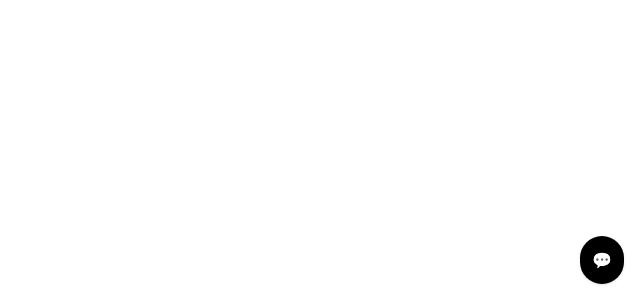
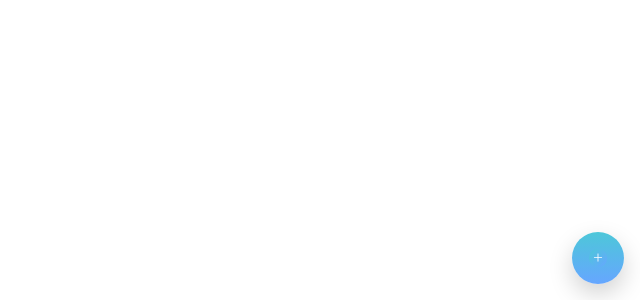
Before and after one commit to NextSphereOfficial/widget-nextsphere, a React (Vite) app in the folder apps/widget/: page / in a window 1280 px wide. Shown: the part 500-800 px from the top of the page, without its empty margins (640-1280 px from the left). Built offline with nearby package versions, Linux system fonts and the light colour scheme.

Commit message:
added header, icon and launcher

```diff
--- a/apps/widget/src/App.tsx
+++ b/apps/widget/src/App.tsx
@@ -8,6 +8,10 @@ import WelcomeCard from "./components/WelcomeCard";                 // a) import
 import QuickActions, { QuickItem } from "./components/QuickActions"; // a) import
 import TypingLoader from "./components/TypingLoader";                // a) import
 import "./styles/WidgetUI.css";                                      // a) import
+
+import HeaderBar from "./components/HeaderBar";
+import Launcher from "./components/Launcher";
+
 
 type Msg = { role: 'user' | 'assistant'; content: string };
 
@@ -113,45 +117,23 @@ export default function App() {
 
   return (
     <div className="fixed bottom-4 right-4 z-50">
-      {!open && (
-        <button
-          className="rounded-full p-3 shadow bg-black text-white"
-          onClick={() => setOpen(true)}
-          aria-label={locale === 'en' ? 'Open chat' : 'Apri chat'}
-        >
-          💬
-        </button>
-      )}
+     {!open && (
+  <Launcher
+    onOpen={() => setOpen(true)}
+    ariaLabel={locale === 'en' ? 'Open chat' : 'Apri chat'}
+    showUnread={false} // potrai metterlo true in futuro se vuoi il badge
+  />
+)}
+
 
       {open && (
         <div className="w-96 max-w-[92vw] h-96 rounded-2xl shadow-xl overflow-hidden bg-white/80 backdrop-blur-md border border-black/5 flex flex-col">
           {/* Header minimal, senza testo/brand name visibile */}
-          <header className="h-12 flex items-center justify-between px-3 bg-gradient-to-r from-gray-50 via-white to-gray-50 border-b border-black/5">
-            {/* Icona tonda come marchio "muto" */}
-            <div className="flex items-center gap-2">
-              <span
-                className="inline-block h-6 w-6 rounded-full bg-black/80"
-                aria-hidden
-              />
-              <span className="sr-only">NextSphere</span>
-            </div>
+          <HeaderBar
+             locale={locale as "it" | "en"}
+           onClose={() => setOpen(false)}
+      />
 
-            {/* Pulsante chiudi (manteniamo solo close, niente minimize per ora) */}
-            <button
-              className="h-8 w-8 grid place-items-center rounded-lg hover:bg-black/5 transition"
-              aria-label={locale === 'en' ? 'Close chat' : 'Chiudi chat'}
-              onClick={() => setOpen(false)}
-            >
-              <svg width="16" height="16" viewBox="0 0 24 24">
-                <path
-                  d="M6 6l12 12M18 6L6 18"
-                  stroke="currentColor"
-                  strokeWidth="2"
-                  strokeLinecap="round"
-                />
-              </svg>
-            </button>
-          </header>
 
           {/* Area messaggi */}
           <div className="flex-1 overflow-auto p-4 space-y-3 chat-scroll">
--- /dev/null
+++ b/apps/widget/src/components/HeaderBar.tsx
@@ -0,0 +1,38 @@
+import React from "react";
+import IconLumo from "./IconLumo";
+
+type Props = {
+  locale: "it" | "en";
+  onClose: () => void;
+};
+
+export default function HeaderBar({ locale, onClose }: Props) {
+  return (
+    <header className="ns-header" role="banner">
+      <div className="ns-header__brand">
+        <span className="ns-header__icon">
+          <IconLumo size={18} />
+        </span>
+        <div className="ns-header__titles">
+          <strong className="ns-header__title">Lumo</strong>
+          <span className="ns-header__subtitle">by NextSphere</span>
+        </div>
+      </div>
+      <button
+        className="ns-header__close"
+        aria-label={locale === "en" ? "Close chat" : "Chiudi chat"}
+        onClick={onClose}
+        type="button"
+      >
+        <svg width="16" height="16" viewBox="0 0 24 24" aria-hidden="true">
+          <path
+            d="M6 6l12 12M18 6L6 18"
+            stroke="currentColor"
+            strokeWidth="2"
+            strokeLinecap="round"
+          />
+        </svg>
+      </button>
+    </header>
+  );
+}
--- /dev/null
+++ b/apps/widget/src/components/IconLumo.tsx
@@ -0,0 +1,27 @@
+import React from "react";
+
+type Props = { size?: number; title?: string };
+
+export default function IconLumo({ size = 20, title = "Lumo" }: Props) {
+  return (
+    <svg
+      width={size}
+      height={size}
+      viewBox="0 0 48 48"
+      role="img"
+      aria-label={title}
+    >
+      <defs>
+        <linearGradient id="nsGrad" x1="0" y1="0" x2="1" y2="1">
+          <stop offset="0%" stopColor="#4dc7d9" />
+          <stop offset="100%" stopColor="#66a6ff" />
+        </linearGradient>
+      </defs>
+      <circle cx="24" cy="24" r="22" fill="url(#nsGrad)" />
+      <path
+        d="M24 13c.6 0 1 .4 1 1v8h8a1 1 0 010 2h-8v8a1 1 0 01-2 0v-8h-8a1 1 0 010-2h8v-8c0-.6.4-1 1-1z"
+        fill="white"
+      />
+    </svg>
+  );
+}
--- /dev/null
+++ b/apps/widget/src/components/Launcher.tsx
@@ -0,0 +1,22 @@
+import React from "react";
+import IconLumo from "./IconLumo";
+
+type Props = {
+  onOpen: () => void;
+  ariaLabel?: string;
+  showUnread?: boolean;
+};
+
+export default function Launcher({ onOpen, ariaLabel, showUnread = false }: Props) {
+  return (
+    <button
+      type="button"
+      className="ns-launcher"
+      onClick={onOpen}
+      aria-label={ariaLabel || "Apri chat"}
+    >
+      <IconLumo size={20} />
+      {showUnread && <span className="ns-launcher__badge" aria-hidden />}
+    </button>
+  );
+}
--- a/apps/widget/src/styles/WidgetUI.css
+++ b/apps/widget/src/styles/WidgetUI.css
@@ -135,3 +135,88 @@
 .ns-card-body { padding: 12px 12px 10px; }
 .ns-title { font-size: 15px; font-weight: 700; }
 .ns-subtitle { font-size: 13.5px; color: var(--ns-text-muted); margin-top: 2px; }
+
+
+/* ====== Header (Lumo by NextSphere) ====== */
+.ns-header {
+  height: 48px;
+  display: flex;
+  align-items: center;
+  justify-content: space-between;
+  padding: 0 .75rem 0 .5rem;
+  background: linear-gradient(90deg, #fafafa 0%, #ffffff 60%, #fafafa 100%);
+  border-bottom: 1px solid rgba(0,0,0,.06);
+}
+.ns-header__brand {
+  display: flex;
+  align-items: center;
+  gap: .5rem;
+}
+.ns-header__icon {
+  display: inline-flex;
+  border-radius: 999px;
+  overflow: hidden;
+  box-shadow: 0 2px 8px rgba(0,0,0,.10);
+}
+.ns-header__titles {
+  display: flex; flex-direction: column; line-height: 1.05;
+}
+.ns-header__title {
+  font-size: 14px; font-weight: 800; letter-spacing: .2px;
+}
+.ns-header__subtitle {
+  font-size: 11px; color: #6b7280; /* zinc-500 */
+}
+.ns-header__close {
+  height: 32px; width: 32px;
+  display: grid; place-items: center;
+  border-radius: 10px;
+  border: 1px solid rgba(0,0,0,.06);
+  background: #fff;
+  transition: background .2s ease, transform .15s ease, box-shadow .2s ease;
+}
+.ns-header__close:hover { background: rgba(0,0,0,.04); transform: translateY(-1px); }
+.ns-header__close:active { transform: scale(.98); }
+
+/* ====== Launcher (floating button) ====== */
+.ns-launcher {
+  position: fixed;
+  right: 16px; bottom: 16px;
+  width: 52px; height: 52px;
+  border: none; border-radius: 999px;
+  display: inline-flex; align-items: center; justify-content: center;
+  box-shadow: 0 10px 24px rgba(0,0,0,.18);
+  background: linear-gradient(to bottom, var(--ns-grad-start) 0%, var(--ns-grad-end) 100%);
+  color: var(--ns-text-on);
+  transition: transform .25s ease, box-shadow .25s ease, background-position .3s ease;
+  background-size: 100% auto;
+  z-index: 60;
+}
+.ns-launcher:hover { transform: translateY(-2px); background-position: right center; box-shadow: 0 14px 30px rgba(0,0,0,.22); }
+.ns-launcher:focus-visible { outline: none; box-shadow: var(--ns-focus); }
+.ns-launcher__badge {
+  position: absolute; top: 6px; right: 6px;
+  width: 9px; height: 9px; border-radius: 999px;
+  background: #ef4444; /* red-500 */
+  box-shadow: 0 0 0 2px #fff;
+}
+
+/* ====== Quickbar sticky + overflow mobile ====== */
+.ns-quickbar-wrap {
+  position: sticky; bottom: 0;
+  padding: 4px 8px;
+  background: linear-gradient(180deg, rgba(255,255,255,.0) 0%, rgba(255,255,255,.6) 70%);
+  backdrop-filter: blur(2px);
+}
+@media (max-width: 420px) {
+  .ns-quickbar {
+    overflow-x: auto;
+    white-space: nowrap;
+    padding-bottom: 4px;
+  }
+  .ns-quickbar::-webkit-scrollbar { height: 6px; }
+  .ns-quickbar::-webkit-scrollbar-thumb { background: rgba(0,0,0,.15); border-radius: 999px; }
+}
+
+/* ====== Bubble spacing (rifiniture leggere) ====== */
+.chat-scroll > div { scroll-margin: 12px; }
```
